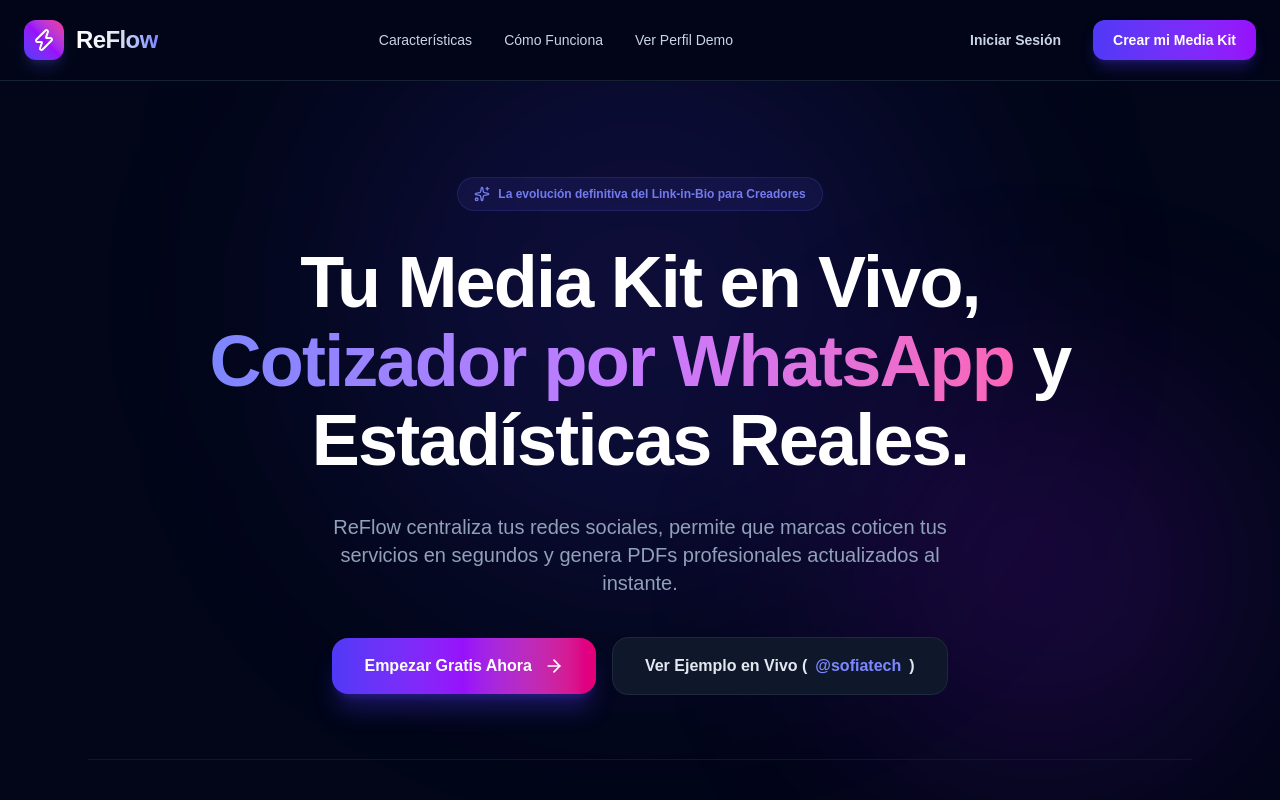
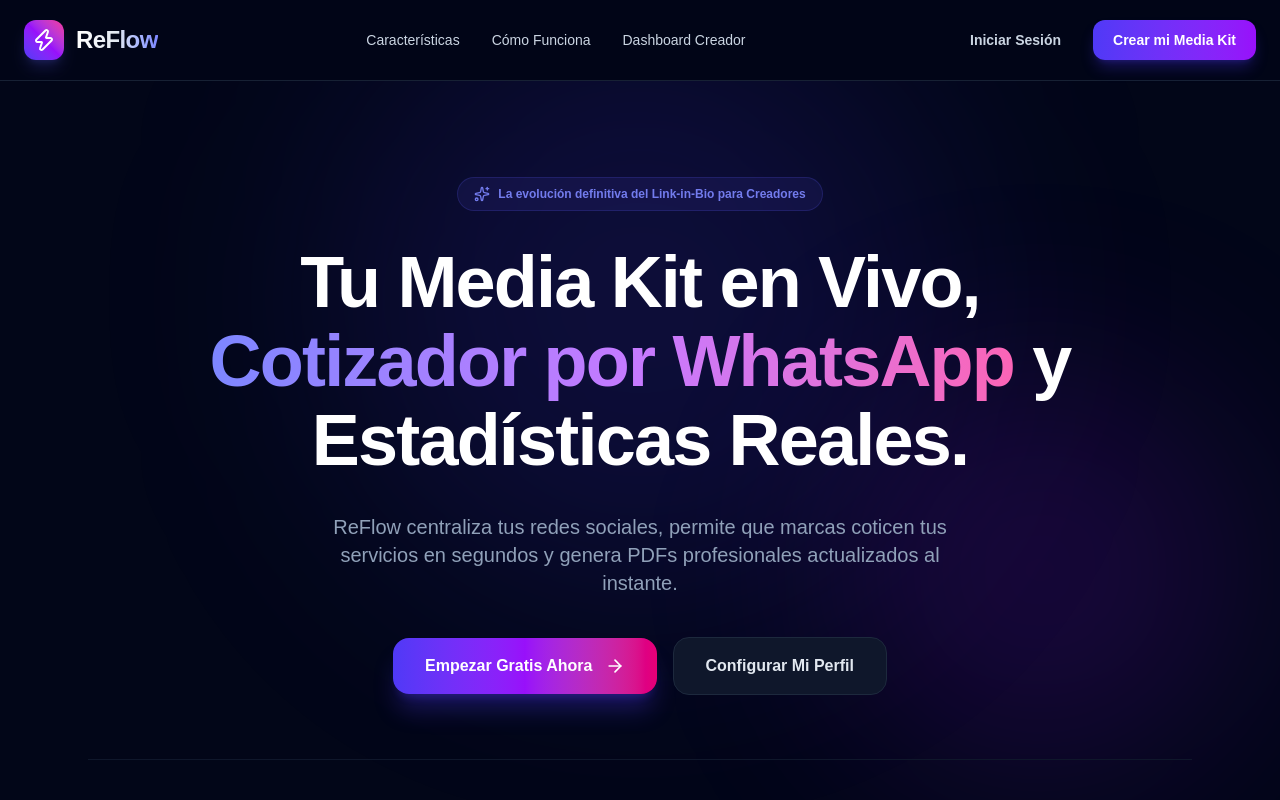
Before and after one commit to businessintegratedllc/Reflow, a Next.js app: page / in a window 1280 px wide. Shown: the top 800 px of the page. Built offline with nearby package versions, Linux system fonts and the light colour scheme.

Commit message:
Add files via upload

```diff
--- a/app/page.tsx
+++ b/app/page.tsx
@@ -19,7 +19,7 @@ export default function LandingPage() {
           <div className="hidden md:flex items-center gap-8 text-sm font-medium text-slate-300">
             <a href="#features" className="hover:text-white transition-colors">Características</a>
             <a href="#how-it-works" className="hover:text-white transition-colors">Cómo Funciona</a>
-            <Link href="/sofiatech" className="hover:text-white transition-colors">Ver Perfil Demo</Link>
+            <Link href="/dashboard" className="hover:text-white transition-colors">Dashboard Creador</Link>
           </div>
 
           <div className="flex items-center gap-4">
@@ -65,10 +65,10 @@ export default function LandingPage() {
               Empezar Gratis Ahora <ArrowRight className="w-5 h-5" />
             </Link>
             <Link
-              href="/sofiatech"
+              href="/dashboard"
               className="w-full sm:w-auto px-8 py-4 rounded-2xl bg-slate-900 border border-slate-800 text-slate-200 font-bold text-base hover:bg-slate-800 transition-all flex items-center justify-center gap-2"
             >
-              Ver Ejemplo en Vivo (<span className="text-indigo-400">@sofiatech</span>)
+              Configurar Mi Perfil
             </Link>
           </div>
 
@@ -155,7 +155,6 @@ export default function LandingPage() {
           </div>
 
           <div className="flex items-center gap-6 text-sm text-slate-400">
-            <Link href="/sofiatech" className="hover:text-white transition-colors">Demo Perfil</Link>
             <Link href="/dashboard" className="hover:text-white transition-colors">Dashboard Creador</Link>
             <ShieldCheck className="w-5 h-5 text-indigo-400" />
           </div>
```
